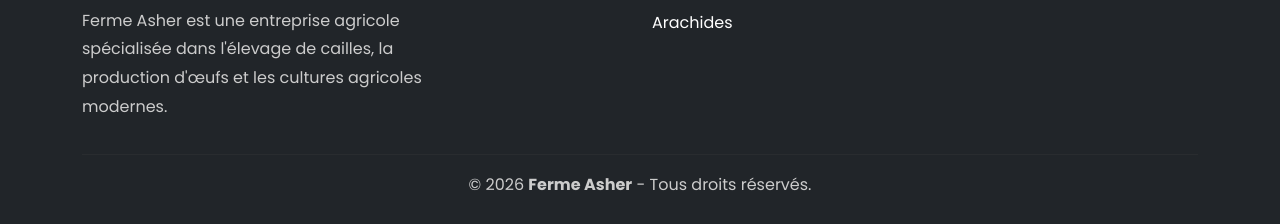
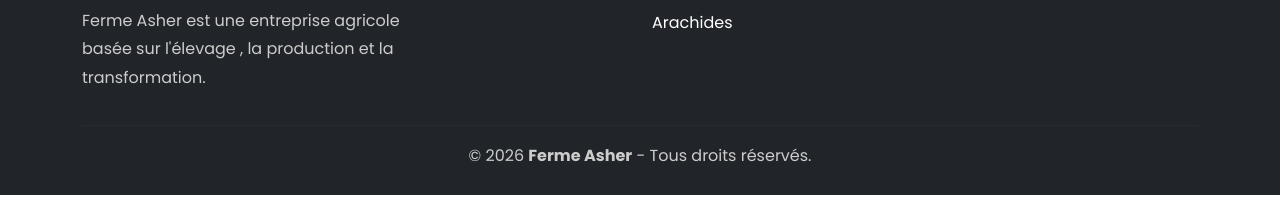
Before and after one commit to agribusaser/Fermeaser-Web, a plain HTML site: page products.html in a window 1280 px wide. Shown: the part 4970-5194 px from the top of the page. After the commit the page ends 5165 px from the top, so only its background shows below. Drawn offline with nearby package versions, Linux system fonts and the light colour scheme.

```diff
--- a/products.html
+++ b/products.html
@@ -1012,7 +1012,7 @@
 
 <p>
 
-Ferme Asher est une entreprise agricole spécialisée dans l'élevage de cailles, la production d'œufs et les cultures agricoles modernes.
+Ferme Asher est une entreprise agricole basée sur l'élevage , la production et la transformation.
 
 </p>
 
```
